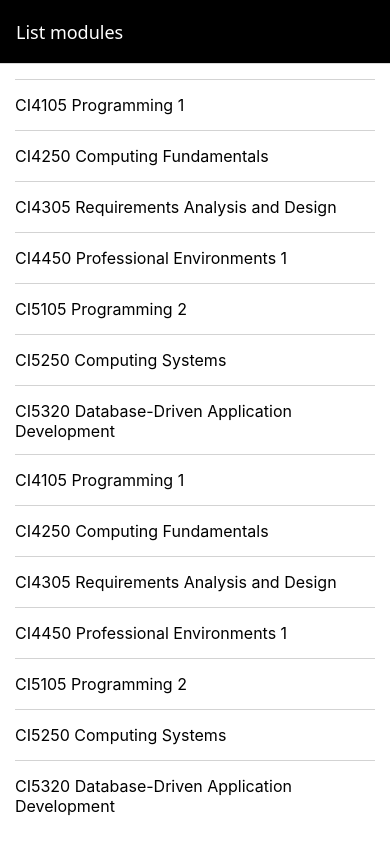
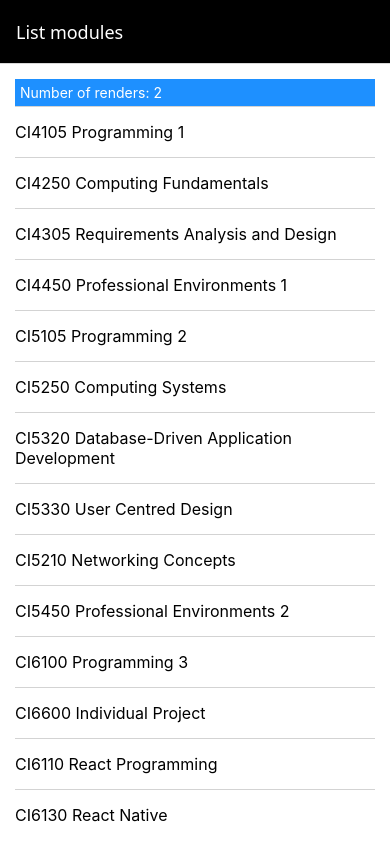
Before and after one commit to Jay-2809/crudler, a React Native app: screen /ModuleListScreen in a window 390 px wide. Built offline with nearby package versions, Linux system fonts and the light colour scheme.

Commit message:
including_crudl_state

```diff
--- /dev/null
+++ b/src/components/UI/RenderCount.js
@@ -0,0 +1,25 @@
+import { setStatusBarBackgroundColor } from "expo-status-bar";
+import { useRef } from "react";
+import { StyleSheet, Text, View } from "react-native";
+
+const RenderCount = ({
+  backgroundColor = "dodgerblue",
+  fontColor = "white",
+}) => {
+  const RenderCount = useRef(0);
+  RenderCount.current += 1;
+
+  return (
+    <Text style={[styles.count, { backgroundColor, color: fontColor }]}>
+      Number of renders: {RenderCount.current}
+    </Text>
+  );
+};
+
+const styles = StyleSheet.create({
+  count: {
+    padding: 5,
+  },
+});
+
+export default RenderCount;
--- a/src/components/screens/ModuleListScreen.js
+++ b/src/components/screens/ModuleListScreen.js
@@ -1,17 +1,21 @@
+import { useState } from "react";
 import { StyleSheet } from "react-native";
 import Screen from "../layout/Screen";
 import ModuleList from "../entity/modules/ModuleList.js";
+import RenderCount from "../UI/RenderCount.js";
 
 import initialModules from "../../data/modules.js";
 
 const ModuleListScreen = () => {
-  const modules = initialModules;
-  const handleSelect = (module) => alert(`Item ${module.ModuleCode} selected`);
+  const [modules, setModules] = useState(initialModules);
+
+  const handleDelete = (module) =>
+    setModules(modules.filter((item) => item.ModuleID !== module.ModuleID));
+
   return (
     <Screen>
-      <ModuleList modules={modules} onSelect={handleSelect} />
-
-      <ModuleList modules={modules} onSelect={handleSelect} />
+      <RenderCount />
+      <ModuleList modules={modules} onSelect={handleDelete} />
     </Screen>
   );
 };
```
